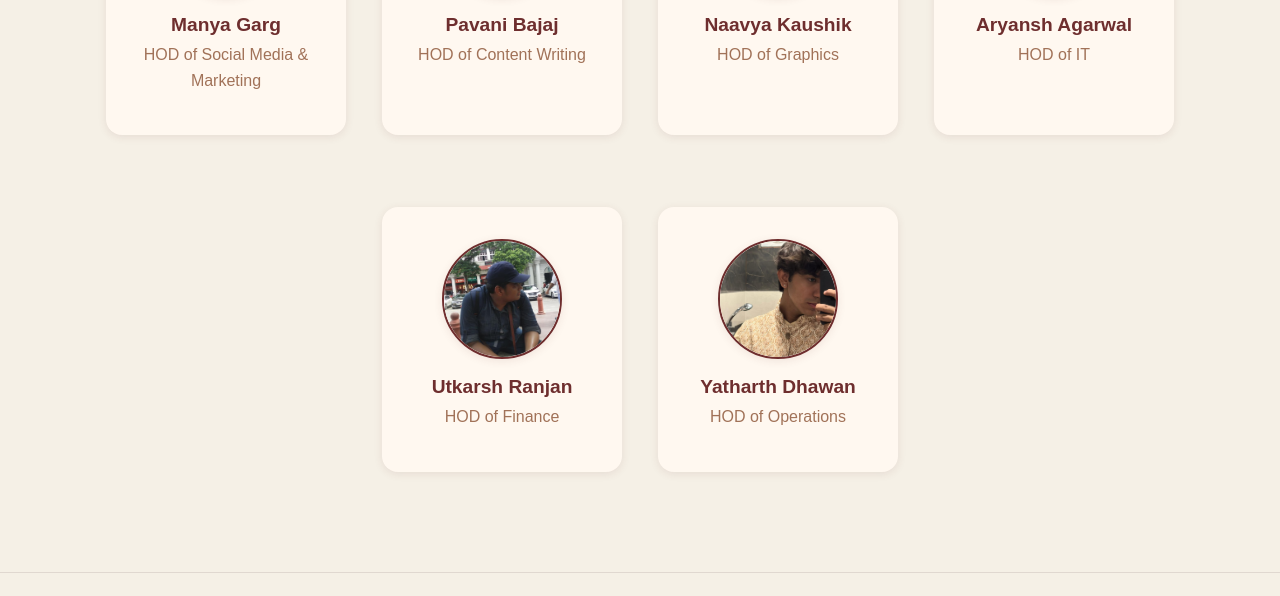
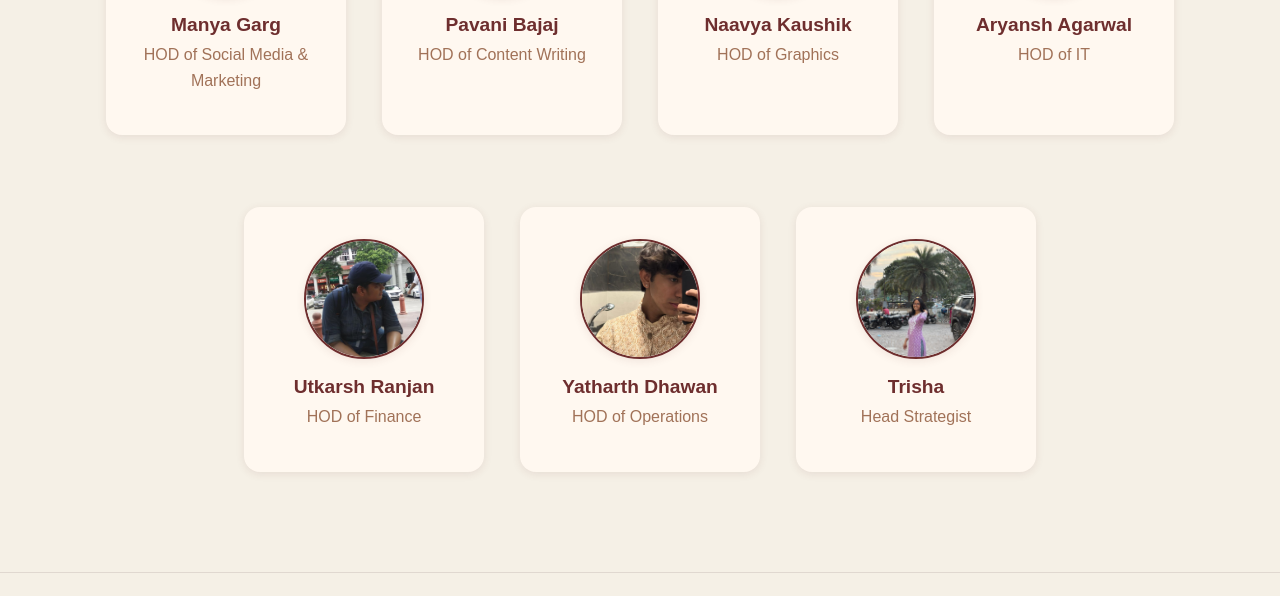
Before and after one commit to justatextaway/JATA-SITE, a website: page team.html in a window 1280 px wide. Shown: the part 1424-2020 px from the top of the page. Drawn offline with Linux system fonts and the light colour scheme.

Commit message:
new head strategist

```diff
--- a/team.html
+++ b/team.html
@@ -108,11 +108,19 @@
           </figcaption>
         </figure>
         <figure class="team-member animate">
-            <img src="pics/yatharth.jfif" alt="Yatharth Dhawan, HOD of Operations" loading="lazy">
-            <figcaption>
-              <h3>Yatharth Dhawan</h3>
-              <p>HOD of Operations</p>
+          <img src="pics/yatharth.jfif" alt="Yatharth Dhawan, HOD of Operations" loading="lazy">
+          <figcaption>
+            <h3>Yatharth Dhawan</h3>
+            <p>HOD of Operations</p>
             </figcaption>
+        </figure>
+        <figure class="team-member animate">
+          <img src="pics/trisha.jpg" alt="Trisha, Head Strategist" loading="lazy">
+          <figcaption>
+            <h3>Trisha</h3>
+            <p>Head Strategist</p>
+            </figcaption>
+        </figure>
       </div>
     </section>
     <button id="backToTop" title="Back to top"><i class="fas fa-arrow-up"></i></button>
```
Also changed, not shown: pics/trisha.jpg (added).
